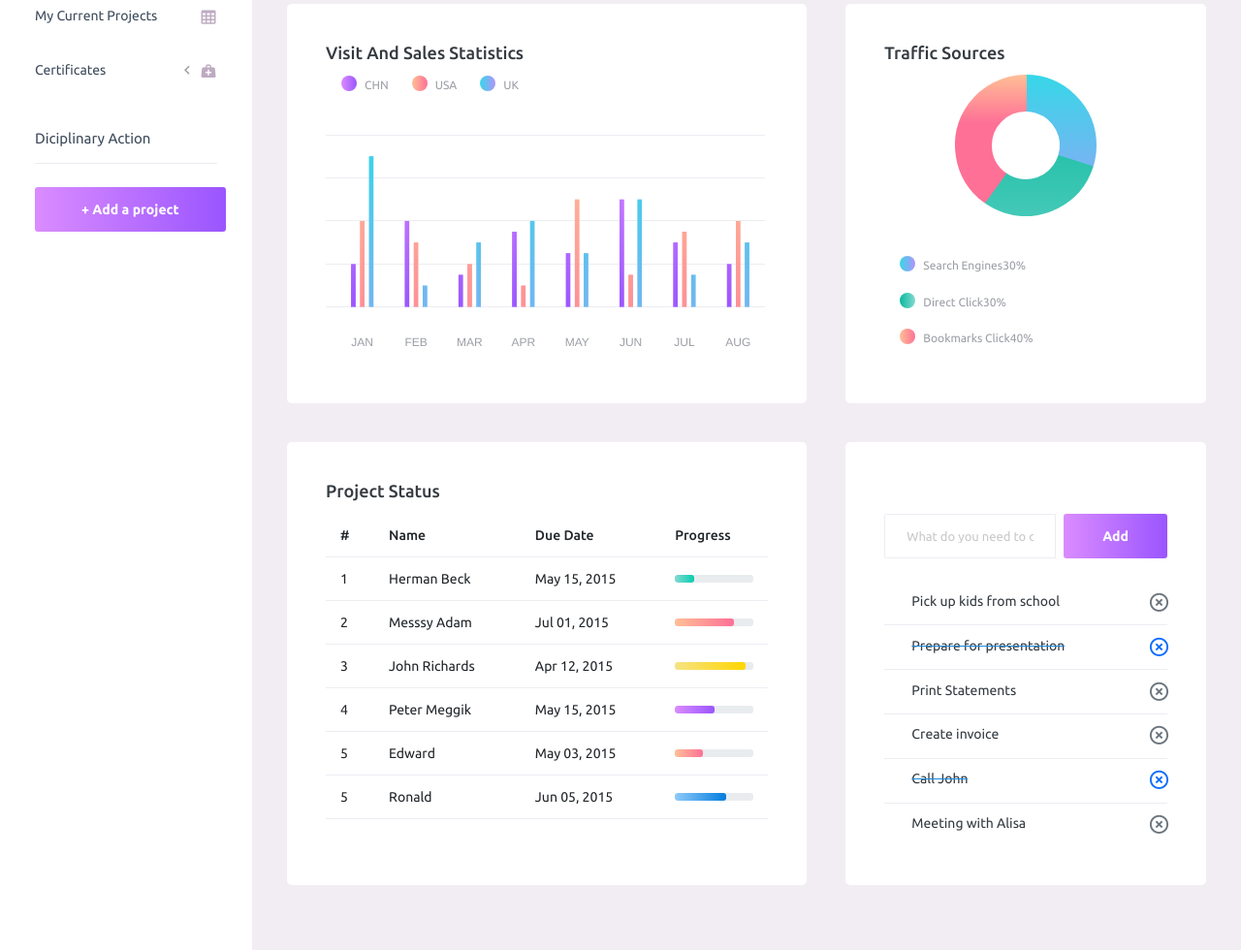
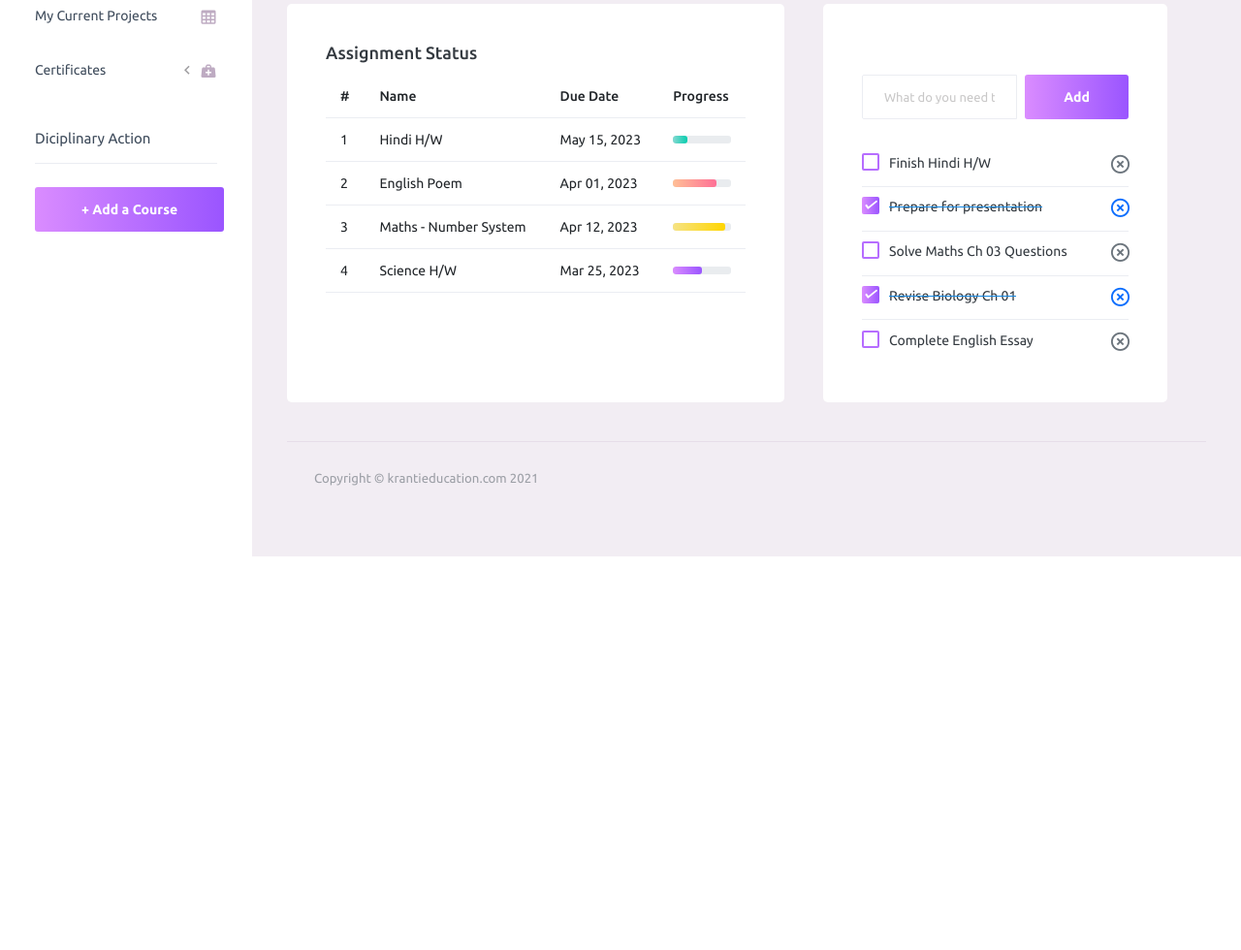
Before and after one commit to avs-7955/kranti-dashboard, a website: page index.html in a window 1280 px wide. Shown: the part 448-1428 px from the top of the page at 97% size. After the commit the page ends 1022 px from the top, so only its background shows below. Drawn offline with nearby package versions, Linux system fonts and the light colour scheme; files that its build step writes are made by us from their sources.

Commit message:
update to student portal

```diff
--- a/index.html
+++ b/index.html
@@ -30,7 +30,7 @@
       </div>
       <div class="navbar-menu-wrapper d-flex align-items-stretch">
         <button class="navbar-toggler navbar-toggler align-self-center" type="button" data-toggle="minimize">
-          <span class="mdi mdi-menu"></span>
+          <!-- <span class="mdi mdi-menu"></span> -->
         </button>
         <div class="search-field d-none d-md-block">
           <form class="d-flex align-items-center h-100" action="#">
@@ -38,7 +38,7 @@
               <div class="input-group-prepend bg-transparent">
                 <i class="input-group-text border-0 mdi mdi-magnify"></i>
               </div>
-              <input type="text" class="form-control bg-transparent border-0" placeholder="Search projects">
+              <input type="text" class="form-control bg-transparent border-1 rounded" placeholder="Search courses">
             </div>
           </form>
         </div>
@@ -261,7 +261,7 @@
               <div class="border-bottom">
                 <h6 class="font-weight-normal mb-3">Diciplinary Action</h6>
               </div>
-              <button class="btn btn-block btn-lg btn-gradient-primary mt-4">+ Add a project</button>
+              <button class="btn btn-block btn-lg btn-gradient-primary mt-4">+ Add a Course</button>
 
             </span>
           </li>
@@ -323,9 +323,9 @@
             </div>
           </div>
           <div class="row">
-            <div class="col-md-7 grid-margin stretch-card">
+            <div class="col-md-7 stretch-card">
               <div class="card">
-                <div class="card-body">
+                <!-- <div class="card-body">
                   <div class="clearfix">
                     <h4 class="card-title float-left">Visit And Sales Statistics</h4>
                     <div id="visit-sale-chart-legend"
@@ -333,9 +333,9 @@
                   </div>
                   <canvas id="visit-sale-chart" class="mt-4"></canvas>
                 </div>
+              </div> -->
               </div>
-            </div>
-            <div class="col-md-5 grid-margin stretch-card">
+              <!-- <div class="col-md-5 grid-margin stretch-card">
               <div class="card">
                 <div class="card-body">
                   <h4 class="card-title">Traffic Sources</h4>
@@ -343,7 +343,7 @@
                   <div id="traffic-chart-legend" class="rounded-legend legend-vertical legend-bottom-left pt-4"></div>
                 </div>
               </div>
-            </div>
+            </div> -->
             </div>
 
 
@@ -351,7 +351,7 @@
               <div class="col-md-7 grid-margin stretch-card">
                 <div class="card">
                   <div class="card-body">
-                  <h4 class="card-title">Project Status</h4>
+                    <h4 class="card-title">Assignment Status</h4>
                     <div class="table-responsive">
                       <table class="table">
                         <thead>
@@ -365,8 +365,8 @@
                         <tbody>
                           <tr>
                             <td> 1 </td>
-                          <td> Herman Beck </td>
-                          <td> May 15, 2015 </td>
+                            <td> Hindi H/W </td>
+                            <td> May 15, 2023 </td>
                             <td>
                               <div class="progress">
                                 <div class="progress-bar bg-gradient-success" role="progressbar" style="width: 25%"
@@ -376,8 +376,8 @@
                           </tr>
                           <tr>
                             <td> 2 </td>
-                          <td> Messsy Adam </td>
-                          <td> Jul 01, 2015 </td>
+                            <td> English Poem </td>
+                            <td> Apr 01, 2023 </td>
                             <td>
                               <div class="progress">
                                 <div class="progress-bar bg-gradient-danger" role="progressbar" style="width: 75%"
@@ -387,8 +387,8 @@
                           </tr>
                           <tr>
                             <td> 3 </td>
-                          <td> John Richards </td>
-                          <td> Apr 12, 2015 </td>
+                            <td> Maths - Number System </td>
+                            <td> Apr 12, 2023 </td>
                             <td>
                               <div class="progress">
                                 <div class="progress-bar bg-gradient-warning" role="progressbar" style="width: 90%"
@@ -398,34 +398,12 @@
                           </tr>
                           <tr>
                             <td> 4 </td>
-                          <td> Peter Meggik </td>
-                          <td> May 15, 2015 </td>
+                            <td> Science H/W </td>
+                            <td> Mar 25, 2023 </td>
                             <td>
                               <div class="progress">
                                 <div class="progress-bar bg-gradient-primary" role="progressbar" style="width: 50%"
                                   aria-valuenow="50" aria-valuemin="0" aria-valuemax="100"></div>
-                            </div>
-                          </td>
-                        </tr>
-                        <tr>
-                          <td> 5 </td>
-                          <td> Edward </td>
-                          <td> May 03, 2015 </td>
-                          <td>
-                            <div class="progress">
-                              <div class="progress-bar bg-gradient-danger" role="progressbar" style="width: 35%"
-                                aria-valuenow="35" aria-valuemin="0" aria-valuemax="100"></div>
-                            </div>
-                          </td>
-                        </tr>
-                        <tr>
-                          <td> 5 </td>
-                          <td> Ronald </td>
-                          <td> Jun 05, 2015 </td>
-                          <td>
-                            <div class="progress">
-                              <div class="progress-bar bg-gradient-info" role="progressbar" style="width: 65%"
-                                aria-valuenow="65" aria-valuemin="0" aria-valuemax="100"></div>
                               </div>
                             </td>
                           </tr>
@@ -440,7 +418,8 @@
                   <div class="card-body">
                     <h4 class="card-title text-white">Todo</h4>
                     <div class="add-items d-flex">
-                    <input type="text" class="form-control todo-list-input" placeholder="What do you need to do today?">
+                      <input type="text" class="form-control todo-list-input"
+                        placeholder="What do you need to do today?">
                       <button class="add btn btn-gradient-primary font-weight-bold todo-list-add-btn"
                         id="add-task">Add</button>
                     </div>
@@ -449,42 +428,45 @@
                         <li>
                           <div class="form-check">
                             <label class="form-check-label">
-                            <input class="checkbox" type="checkbox"> Meeting with Alisa </label>
+                              <input class="checkbox" type="checkbox"> Complete English Essay
+                              <i class="input-helper"></i>
+                            </label>
                           </div>
                           <i class="remove mdi mdi-close-circle-outline"></i>
                         </li>
                         <li class="completed">
                           <div class="form-check">
                             <label class="form-check-label">
-                            <input class="checkbox" type="checkbox" checked> Call John </label>
+                              <input class="checkbox" type="checkbox" checked> Revise Biology Ch 01
+                              <i class="input-helper"></i>
+                            </label>
                           </div>
                           <i class="remove mdi mdi-close-circle-outline"></i>
                         </li>
                         <li>
                           <div class="form-check">
                             <label class="form-check-label">
-                            <input class="checkbox" type="checkbox"> Create invoice </label>
+                              <input class="checkbox" type="checkbox">Solve Maths Ch 03 Questions
+                              <i class="input-helper"></i>
+                            </label>
+                          </div>
+                          <i class="remove mdi mdi-close-circle-outline"></i>
+                        </li>
+
+                        <li class="completed">
+                          <div class="form-check">
+                            <label class="form-check-label">
+                              <input class="checkbox" type="checkbox" checked> Prepare for presentation
+                              <i class="input-helper"></i> </label>
                           </div>
                           <i class="remove mdi mdi-close-circle-outline"></i>
                         </li>
                         <li>
                           <div class="form-check">
                             <label class="form-check-label">
-                            <input class="checkbox" type="checkbox"> Print Statements </label>
-                        </div>
-                        <i class="remove mdi mdi-close-circle-outline"></i>
-                      </li>
-                      <li class="completed">
-                        <div class="form-check">
-                          <label class="form-check-label">
-                            <input class="checkbox" type="checkbox" checked> Prepare for presentation </label>
-                        </div>
-                        <i class="remove mdi mdi-close-circle-outline"></i>
-                      </li>
-                      <li>
-                        <div class="form-check">
-                          <label class="form-check-label">
-                            <input class="checkbox" type="checkbox"> Pick up kids from school </label>
+                              <input class="checkbox" type="checkbox"> Finish Hindi H/W
+                              <i class="input-helper"></i>
+                            </label>
                           </div>
                           <i class="remove mdi mdi-close-circle-outline"></i>
                         </li>
@@ -499,7 +481,8 @@
           <!-- partial:partials/_footer.html -->
           <footer class="footer">
             <div class="container-fluid d-flex justify-content-between">
-            <span class="text-muted d-block text-center text-sm-start d-sm-inline-block">Copyright © krantieducation.com
+              <span class="text-muted d-block text-center text-sm-start d-sm-inline-block">Copyright ©
+                krantieducation.com
                 2021</span>
             </div>
           </footer>
```
Lines whose indentation alone changed are shown as unchanged.
